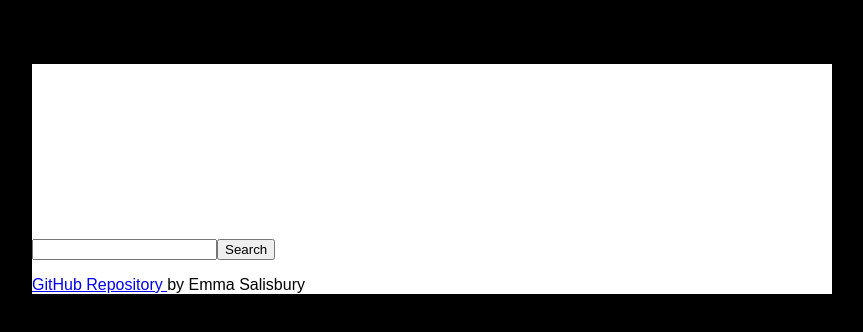
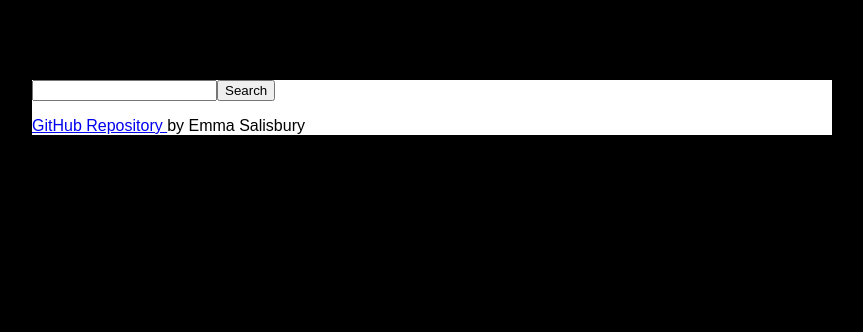
Before and after one commit to emmagsal/my-react-app, a React (Create React App) app: page / in a window 1280 px wide. Shown: the top 332 px of the page, without its empty margins (208-1071 px from the left). Built offline with nearby package versions, Linux system fonts and the light colour scheme.

Commit message:
Improving CSS

```diff
--- a/src/App.css
+++ b/src/App.css
@@ -1,4 +1,4 @@
-.App h1 {
+.App .App h1 {
   font-family: sans-serif;
   text-align: center;
   color: white;
--- a/src/index.js
+++ b/src/index.js
@@ -12,8 +12,8 @@ const root = createRoot(rootElement);
 
 root.render(
   <StrictMode>
+    <App />
     <div className="container">
-    <App />
     <Form />
     <Footer />
     </div>
```
